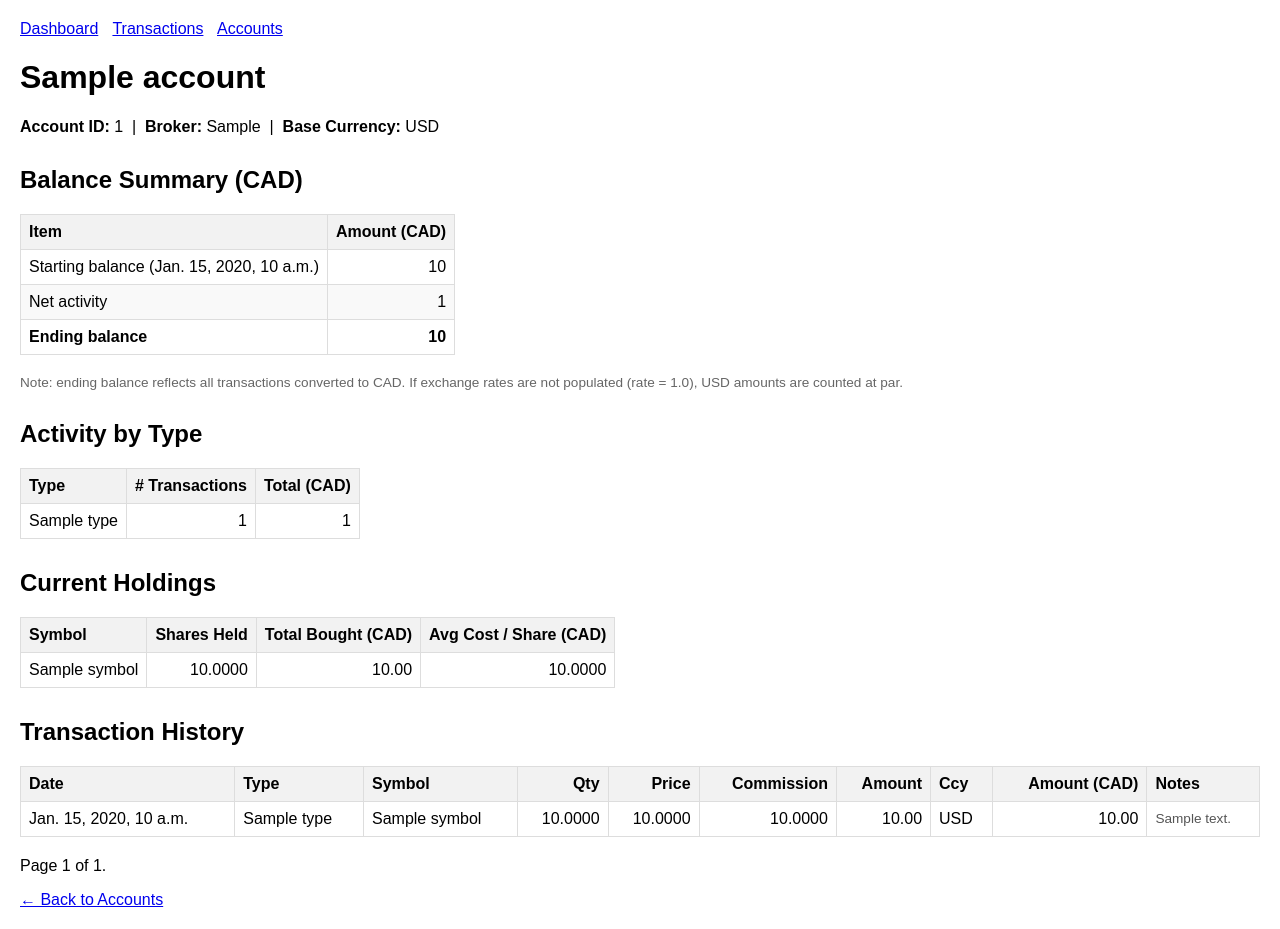
After one commit to tdwbiz/portfolio_manager, a Django app: template core/templates/core/account_detail.html in a window 1280 px wide. The commit adds this page. Run offline with Django 5.2, Linux system fonts and the light colour scheme; the template is opened without the code that fills it: most values are stand-ins (such as "Sample title", 1, 10 or a date in 2020).

Commit message:
feat: account drilldown view — balance summary, activity by type, holdings, transactions

```diff
--- /dev/null
+++ b/core/templates/core/account_detail.html
@@ -0,0 +1,131 @@
+{% extends "core/base.html" %}
+
+{% block content %}
+<h1>{{ account.name }}</h1>
+<p>
+    <strong>Account ID:</strong> {{ account.account_id }} &nbsp;|&nbsp;
+    <strong>Broker:</strong> {{ account.get_broker_display }} &nbsp;|&nbsp;
+    <strong>Base Currency:</strong> {{ account.currency }}
+</p>
+
+<!-- ── Balance summary ─────────────────────────────────────────────────── -->
+<h2>Balance Summary (CAD)</h2>
+<table style="width:auto;">
+    <thead>
+        <tr><th>Item</th><th style="text-align:right;">Amount (CAD)</th></tr>
+    </thead>
+    <tbody>
+        <tr>
+            <td>Starting balance{% if account.starting_balance_date %} ({{ account.starting_balance_date }}){% endif %}</td>
+            <td style="text-align:right;">{{ account.starting_balance }}</td>
+        </tr>
+        <tr>
+            <td>Net activity</td>
+            <td style="text-align:right;">{{ total_cash_flow_cad }}</td>
+        </tr>
+        <tr style="font-weight:bold;">
+            <td>Ending balance</td>
+            <td style="text-align:right;">{{ ending_balance_cad }}</td>
+        </tr>
+    </tbody>
+</table>
+<p style="font-size:0.85em;color:#666;">
+    Note: ending balance reflects all transactions converted to CAD.
+    If exchange rates are not populated (rate = 1.0), USD amounts are counted at par.
+</p>
+
+<!-- ── Activity by type ────────────────────────────────────────────────── -->
+<h2>Activity by Type</h2>
+<table style="width:auto;">
+    <thead>
+        <tr>
+            <th>Type</th>
+            <th style="text-align:right;"># Transactions</th>
+            <th style="text-align:right;">Total (CAD)</th>
+        </tr>
+    </thead>
+    <tbody>
+        {% for row in cash_by_type %}
+        <tr>
+            <td>{{ row.type }}</td>
+            <td style="text-align:right;">{{ row.count }}</td>
+            <td style="text-align:right;">{{ row.total_cad }}</td>
+        </tr>
+        {% endfor %}
+    </tbody>
+</table>
+
+<!-- ── Current holdings ────────────────────────────────────────────────── -->
+<h2>Current Holdings</h2>
+{% if active_holdings %}
+<table style="width:auto;">
+    <thead>
+        <tr>
+            <th>Symbol</th>
+            <th style="text-align:right;">Shares Held</th>
+            <th style="text-align:right;">Total Bought (CAD)</th>
+            <th style="text-align:right;">Avg Cost / Share (CAD)</th>
+        </tr>
+    </thead>
+    <tbody>
+        {% for h in active_holdings %}
+        <tr>
+            <td>{{ h.symbol }}</td>
+            <td style="text-align:right;">{{ h.shares|floatformat:4 }}</td>
+            <td style="text-align:right;">{{ h.buy_cost_cad|floatformat:2 }}</td>
+            <td style="text-align:right;">{{ h.avg_cost|floatformat:4 }}</td>
+        </tr>
+        {% endfor %}
+    </tbody>
+</table>
+{% else %}
+<p>No open positions.</p>
+{% endif %}
+
+<!-- ── Transaction history ─────────────────────────────────────────────── -->
+<h2>Transaction History</h2>
+<table>
+    <thead>
+        <tr>
+            <th>Date</th>
+            <th>Type</th>
+            <th>Symbol</th>
+            <th style="text-align:right;">Qty</th>
+            <th style="text-align:right;">Price</th>
+            <th style="text-align:right;">Commission</th>
+            <th style="text-align:right;">Amount</th>
+            <th>Ccy</th>
+            <th style="text-align:right;">Amount (CAD)</th>
+            <th>Notes</th>
+        </tr>
+    </thead>
+    <tbody>
+        {% for tx in page_obj %}
+        <tr>
+            <td>{{ tx.date }}</td>
+            <td>{{ tx.type }}</td>
+            <td>{{ tx.symbol }}</td>
+            <td style="text-align:right;">{{ tx.quantity|floatformat:4 }}</td>
+            <td style="text-align:right;">{{ tx.price|floatformat:4 }}</td>
+            <td style="text-align:right;">{{ tx.commission|floatformat:4 }}</td>
+            <td style="text-align:right;">{{ tx.amount|floatformat:2 }}</td>
+            <td>{{ tx.currency }}</td>
+            <td style="text-align:right;">{{ tx.amount_cad|floatformat:2 }}</td>
+            <td style="font-size:0.85em;color:#555;">{{ tx.notes }}</td>
+        </tr>
+        {% endfor %}
+    </tbody>
+</table>
+
+<div>
+    <span>Page {{ page_obj.number }} of {{ page_obj.paginator.num_pages }}.</span>
+    {% if page_obj.has_previous %}
+        <a href="?page={{ page_obj.previous_page_number }}">Previous</a>
+    {% endif %}
+    {% if page_obj.has_next %}
+        <a href="?page={{ page_obj.next_page_number }}">Next</a>
+    {% endif %}
+</div>
+
+<p><a href="{% url 'accounts_list' %}">&larr; Back to Accounts</a></p>
+{% endblock %}
--- a/core/templates/core/accounts.html
+++ b/core/templates/core/accounts.html
@@ -19,7 +19,7 @@
     <tbody>
         {% for account in accounts %}
         <tr>
-            <td>{{ account.account_id }}</td>
+            <td><a href="{% url 'account_detail' account.account_id %}">{{ account.account_id }}</a></td>
             <td>{{ account.name }}</td>
             <td>{{ account.get_broker_display }}</td>
             <td>{{ account.currency }}</td>
--- a/core/urls.py
+++ b/core/urls.py
@@ -5,4 +5,5 @@ urlpatterns = [
     path('', views.dashboard, name='dashboard'),
     path('transactions/', views.transaction_list, name='transaction_list'),
     path('accounts/', views.accounts_list, name='accounts_list'),
+    path('accounts/<str:account_id>/', views.account_detail, name='account_detail'),
 ]
```
Also changed, not shown: core/views.py (+75 -3 lines).
